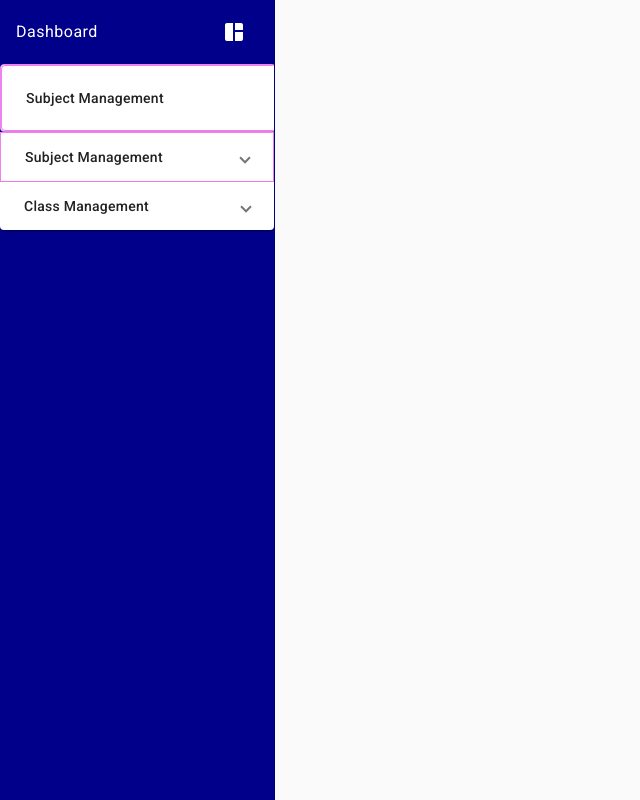
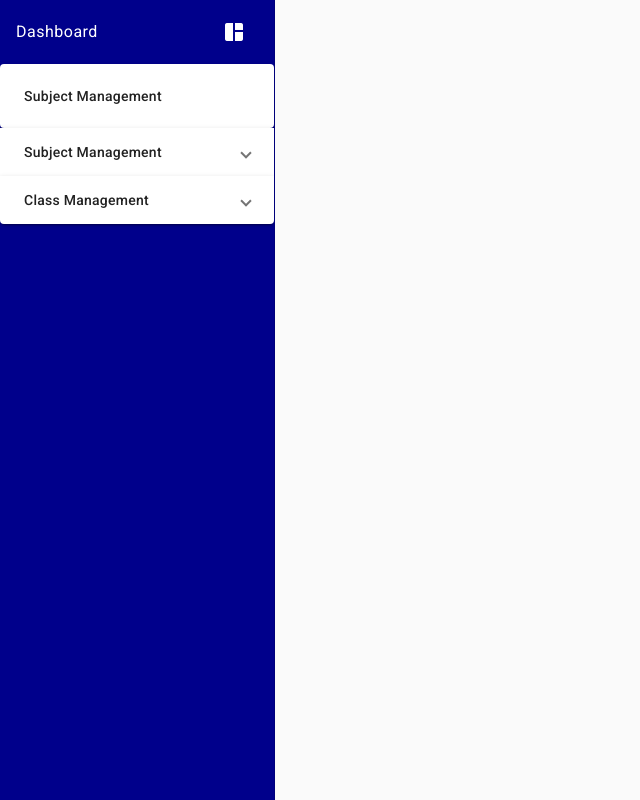
Before and after one commit to codingPentagon/ZoneEd, an Angular app in the folder frontend/: page / in a window 1280 px wide. Shown: the whole page, without its empty margins (0-640 px from the left). Built offline with nearby package versions, Linux system fonts and the light colour scheme.

Commit message:
fixed applying css to sub navigations

```diff
--- a/frontend/src/app/shared/nav/nav.component.css
+++ b/frontend/src/app/shared/nav/nav.component.css
@@ -19,7 +19,7 @@ mat-expansion-panel{
   margin: 0;
 }
 
-.mat-expanded mat-expansion-panel-header{
+.mat-expanded>mat-expansion-panel-header{
   pointer-events: none;
   /*padding: 0;*/
 }
--- a/frontend/src/app/shared/nav/nav.component.html
+++ b/frontend/src/app/shared/nav/nav.component.html
@@ -10,21 +10,28 @@
     </mat-nav-list>
 
     <mat-accordion>
-      <mat-expansion-panel hideToggle class="no-expand" expanded style="border: 1px solid violet;width:100%">
-        <mat-expansion-panel-header style="border: 1px solid violet;width: 100%">
+      <mat-expansion-panel hideToggle class="no-expand" expanded style="width:100%">
+        <mat-expansion-panel-header style="width: 100%">
           Subject Management
         </mat-expansion-panel-header>
       </mat-expansion-panel>
       <mat-expansion-panel >
-        <mat-expansion-panel-header style="border: 1px solid violet">
+        <mat-expansion-panel-header >
           Subject Management
         </mat-expansion-panel-header>
 
-          <mat-expansion-panel hideToggle  style="border: 1px solid violet;padding: 0;width: 100%;margin: 0;">
-            <mat-expansion-panel-header >
-              Subject Management
-            </mat-expansion-panel-header>
-          </mat-expansion-panel>
+          <mat-accordion>
+            <mat-expansion-panel hideToggle  style="padding: 0;width: 100%;margin: 0;" class="sub-nav no-expand" expanded>
+              <mat-expansion-panel-header >
+                Subject Management
+              </mat-expansion-panel-header>
+            </mat-expansion-panel>
+            <mat-expansion-panel hideToggle  style="padding: 0;width: 100%;margin: 0;" class="sub-nav no-expand">
+              <mat-expansion-panel-header >
+                Subject Management
+              </mat-expansion-panel-header>
+            </mat-expansion-panel>
+          </mat-accordion>
       </mat-expansion-panel>
       <mat-expansion-panel>
         <mat-expansion-panel-header>
```
